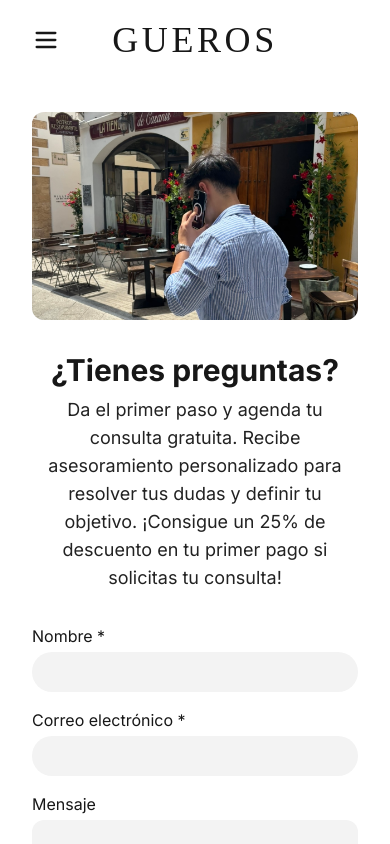
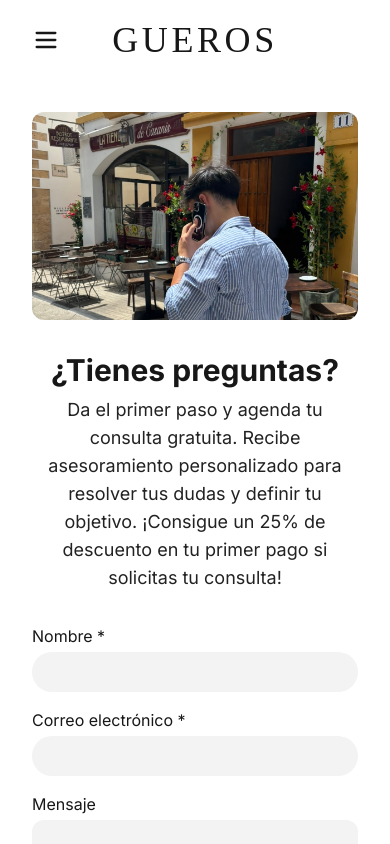
Before and after one commit to DaniGuerrero28/gueros.fit, a Next.js app: page /contact in a window 390 px wide. Shown: the top 844 px of the page. Built offline with nearby package versions, Linux system fonts and the light colour scheme.

Commit message:
Fix: ajustar foco de la imagen contacto en móvil (35%)

```diff
--- a/src/app/components/ContactForm.js
+++ b/src/app/components/ContactForm.js
@@ -38,7 +38,7 @@ export default function ContactForm() {
             <img
               src={CONTACT_URL}
                alt="Consulta GUEROS"
-                className="object-cover w-full h-52 rounded-xl object-[50%_40%] md:object-[50%_35%]"
+                className="object-cover w-full h-52 rounded-xl object-[50%_35%] md:object-[50%_35%]"
                   style={{ position: 'relative', zIndex: 1 }}
          />
           </div>
```
